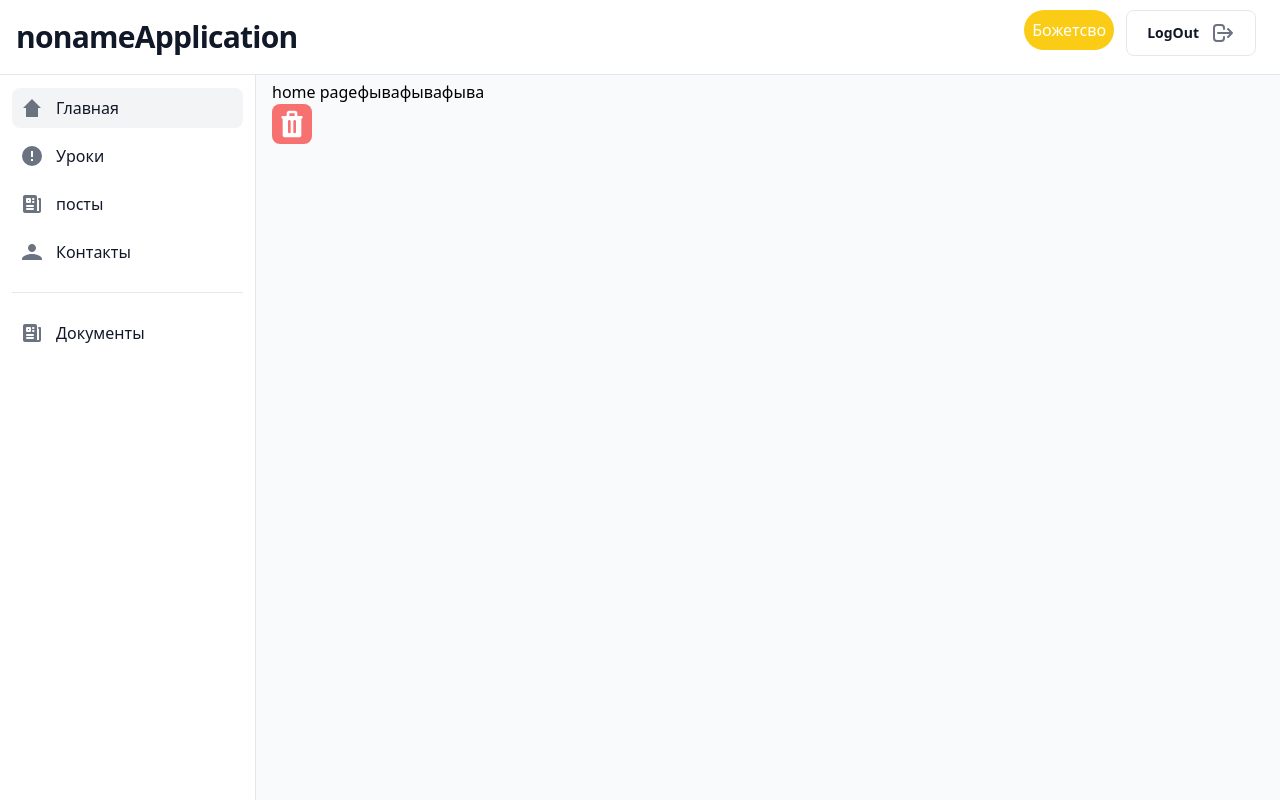
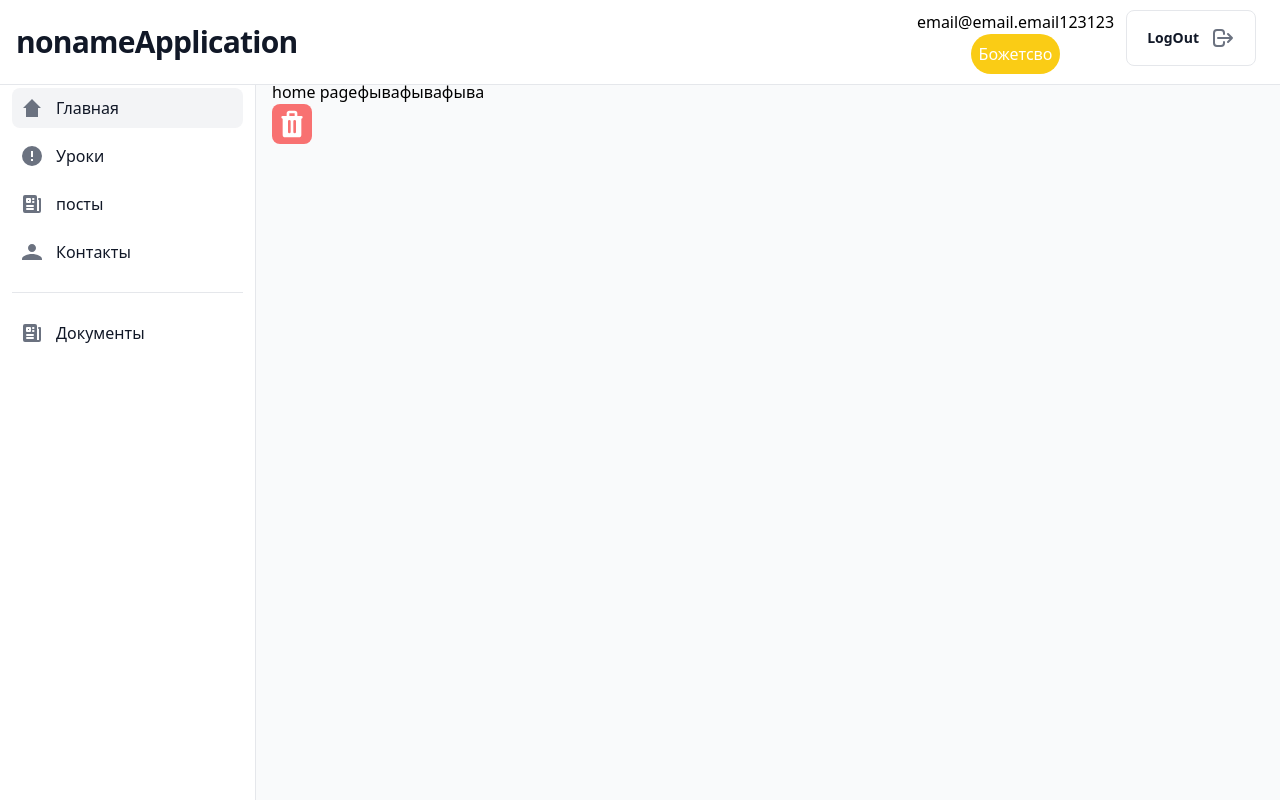
Before and after one commit to TheFasWalker/reactAdmin, a React (Vite) app: page /home in a window 1280 px wide. Built offline with nearby package versions, Linux system fonts and the light colour scheme; no server answers.

Commit message:
REFACTOR: refaclog logInn logic
Правки логики входа и получения данных. продолжаю ставить костыли

```diff
--- a/src/components/general/Header.tsx
+++ b/src/components/general/Header.tsx
@@ -4,19 +4,12 @@ import { authSlice } from "../../store/slices/authSlice"
 import { WhiteButton } from "../ui/buttons/WhiteButton"
 import { UserRole } from "../ui/UserRole"
 import { Routes } from "../../navigation/routes"
-import { FC } from "react"
-import { userRole } from "../../models/userRoles"
 
-interface HeaderInterface{
-  email:string,
-  id:string,
-  role:userRole['role']
-}
-
-export const Header:FC<HeaderInterface> = ({email,id,role}) => {
+export const Header = () => {
   const dispatch = useAppDispatch()
   const navigate = useNavigate()
   const appTitle = import.meta.env.VITE_APP_TITLE
+  const {role,email,id}=useAppSelector((state)=>state.authReduser)
   const exit =()=>{
     dispatch(authSlice.actions.authLogOut())
     navigate(Routes.login)
--- a/src/components/layouts/Admin.tsx
+++ b/src/components/layouts/Admin.tsx
@@ -1,18 +1,24 @@
-import { FC } from "react";
+import { FC, useEffect } from "react";
 import { Sidebar } from "../general/Sidebar";
 import { Header } from "../general/Header";
 import { Outlet } from "react-router-dom";
 import { useAppDispatch, useAppSelector } from "../../hooks/redux";
+import { authSlice } from "../../store/slices/authSlice";
+import { getUserData } from "../../store/actions/authAction";
 
 export const AdminLayout: FC = () => {
     const dispatch = useAppDispatch()
     const {role,email,id,token}= useAppSelector((state)=>state.authReduser)
+
+   useEffect(()=>{
     if(!email &&  !role ){
         //запрос данных из апи
+        dispatch(getUserData(id))
     }
+   },[dispatch, id])
     return (
         <div className="antialiased bg-gray-50 dark:bg-gray-900 ">
-            <Header role={role} id={id} email={email}/>
+            <Header />
             <Sidebar />
             <main className="p-4 md:ml-64  pt-20 h-[100vh] overflow-x-auto">
                 <Outlet />
--- a/src/pages/LoginPage.tsx
+++ b/src/pages/LoginPage.tsx
@@ -32,12 +32,11 @@ export const LoginPage: FC = () => {
     const navigate = useNavigate()
 
     const logger = async  (login:string,password:string)=>{
-        await dispatch(autorisation(login, password))
+        if(await dispatch(autorisation(login, password))){
+            navigate(Routes.home)
+        }
         // navigate(Routes.home)
         console.log(token)
-        if(token){
-            navigate(Routes.home)
-        }
     }
     return (
         <section className="bg-gray-50 dark:bg-gray-900">
--- a/src/store/actions/authAction.ts
+++ b/src/store/actions/authAction.ts
@@ -2,8 +2,6 @@ import { redirect } from "react-router-dom";
 import { fetchData } from "../../functions/fetchData";
 import { authSlice } from "../slices/authSlice";
 import { AppDispatch } from "../store";
-import { Routes } from "../../navigation/routes";
-import { Redirect } from "react-router-dom";
 
 export const autorisation = (login:string,password:string)=> async (dispatch:AppDispatch)=>{
     // try{
@@ -38,8 +36,10 @@ export const autorisation = (login:string,password:string)=> async (dispatch:App
         id:'asdfasdf',
         token:'asdfaaasdfaa'
     }
+
     sessionStorage.setItem('token',authData.token)
     dispatch(authSlice.actions.authSuccess(authData))
+    return true
 }
 
 export const getUserData =(id:string)=>(dispatch:AppDispatch)=>{
```
